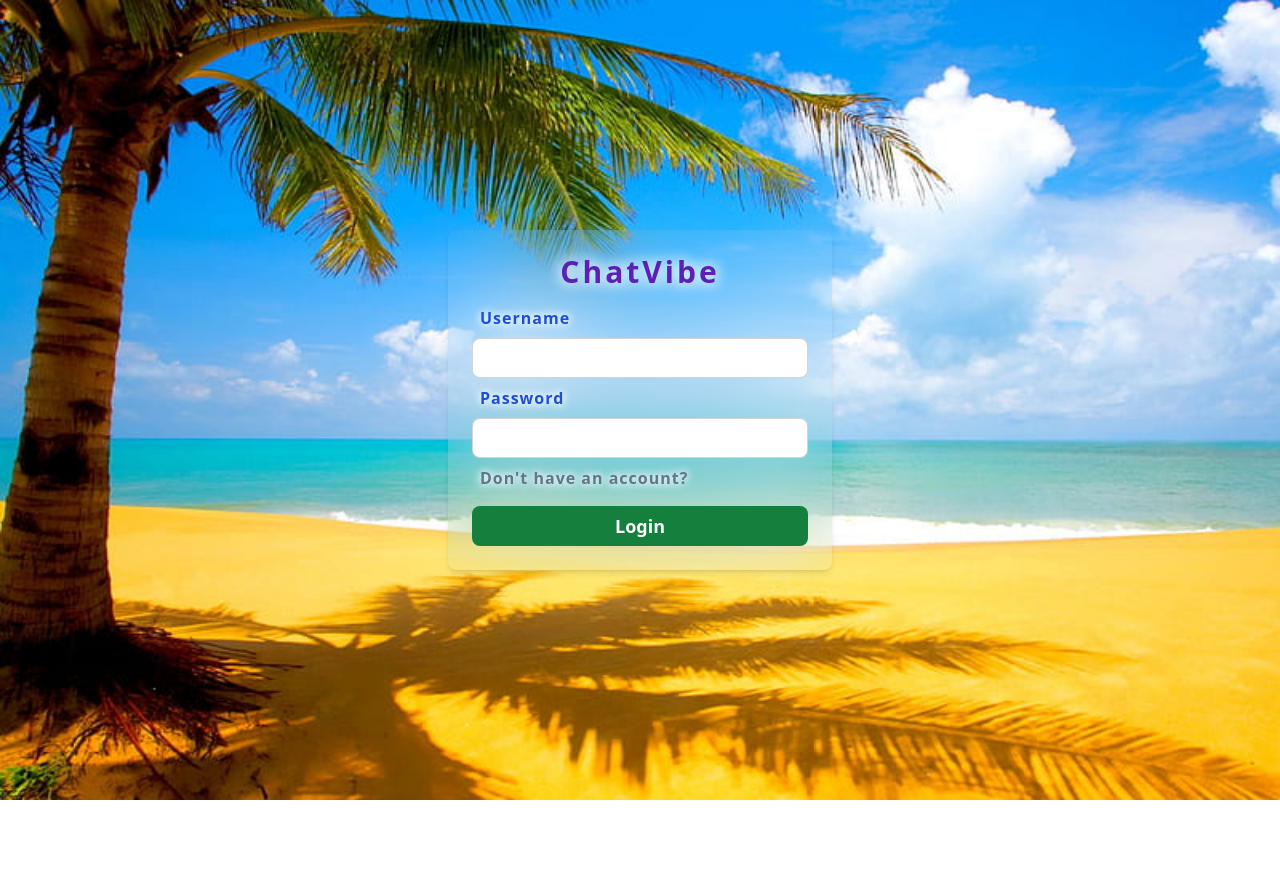
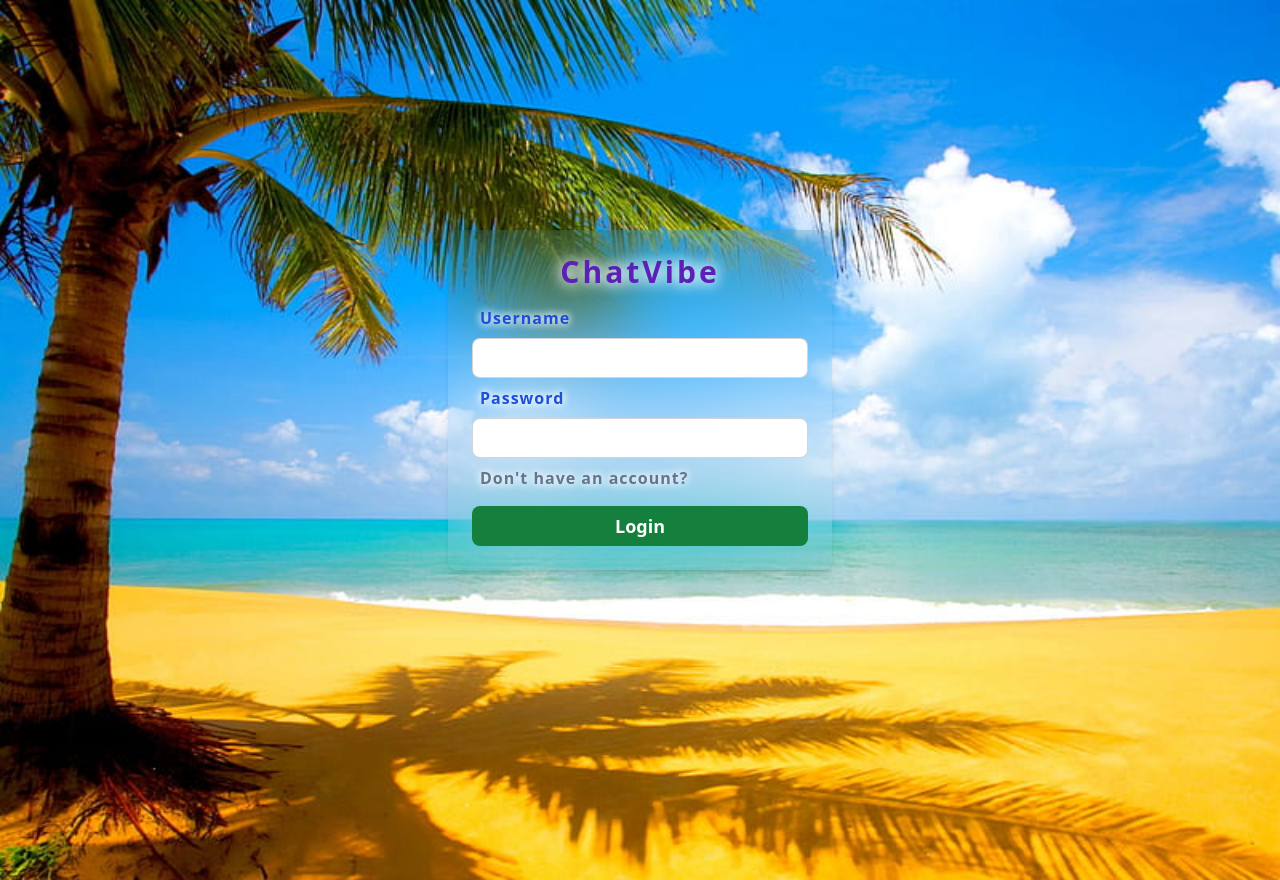
Before and after one commit to CodingAesthete/chat-vibe, a React (Vite) app in the folder frontend/: page /login in a window 1280 px wide. Before the commit the page ends 800 px from the top, so only its background shows below. Built offline with nearby package versions, Linux system fonts and the light colour scheme.

Commit message:
Fix minor bug

```diff
--- a/frontend/src/index.css
+++ b/frontend/src/index.css
@@ -3,11 +3,18 @@
 @tailwind utilities;
 
 body {
+  min-height: 110vh;
   background: url("assets/beach.jpg");
   background-repeat: no-repeat;
   background-size: cover;
   background-position: center;
   background-attachment: fixed;
+}
+
+@media (max-width: 450px) {
+  body {
+    min-height: 100vh;
+  }
 }
 
 ::-webkit-scrollbar {
```
